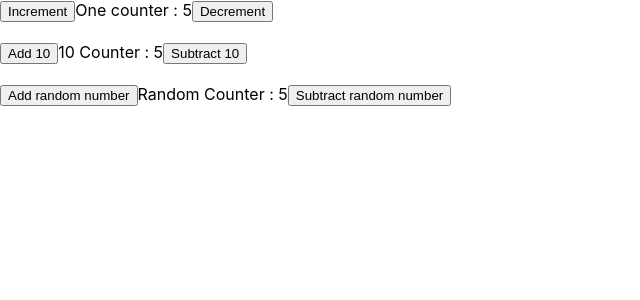
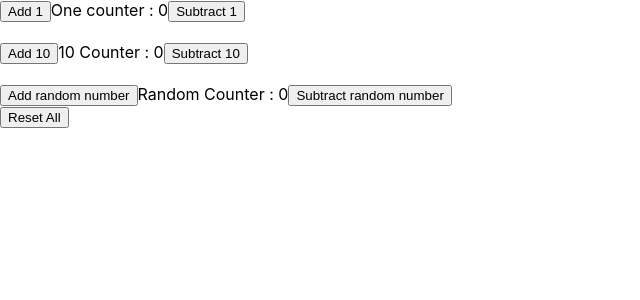
Before and after one commit to yuriyfomin17/Counter, a React (Create React App) app: page / in a window 1280 px wide. Shown: the top 300 px of the page, without its empty margins (0-640 px from the left). Built offline with nearby package versions, Linux system fonts and the light colour scheme.

Commit message:
improved

```diff
--- a/src/App.js
+++ b/src/App.js
@@ -2,9 +2,9 @@ import React, {useState} from 'react';
 
 
 function App() {
-    const [const1, setConst1] = useState(5);
-    const [const2, setConst2] = useState(5);
-    const [const3, setConst3] = useState(5);
+    const [const1, setConst1] = useState(0);
+    const [const2, setConst2] = useState(0);
+    const [const3, setConst3] = useState(0);
     const [word, wordSetter] = useState(undefined);
     const [change, randomSetter] = useState(undefined);
     const increment = () => {
@@ -26,23 +26,31 @@ function App() {
     const addRandom = () => {
         const curr_change = Math.floor(Math.random() * 11)
         setConst3(const3 + curr_change);
-        wordSetter('was increased')
-        randomSetter('by ' + curr_change + ' to equal')
+        wordSetter('was increased');
+        randomSetter('by ' + curr_change + ' to equal');
     };
     const SubtractRandom = () => {
         const curr_change = Math.floor(Math.random() * 11)
         setConst3(const3 - curr_change);
-        wordSetter('was decreased')
-        randomSetter('by ' + curr_change + ' to equal')
+        wordSetter('was decreased');
+        randomSetter('by ' + curr_change + ' to equal');
+    };
+
+    const ResetAll = () => {
+        setConst1(0);
+        setConst2(0);
+        setConst3(0);
+        wordSetter('');
+        randomSetter('');
     };
 
     return (
         <div>
             <div>
-                <button onClick={increment}>Increment</button>
+                <button onClick={increment}>Add 1</button>
                 One counter
                 : {const1}
-                <button onClick={decrement}>Decrement</button>
+                <button onClick={decrement}>Subtract 1</button>
             </div>
             <br/>
             <div>
@@ -58,6 +66,9 @@ function App() {
                 : {const3}
                 <button onClick={SubtractRandom}>Subtract random number</button>
             </div>
+            <div>
+                <button onClick={ResetAll}>Reset All</button>
+            </div>
 
         </div>
 
```
